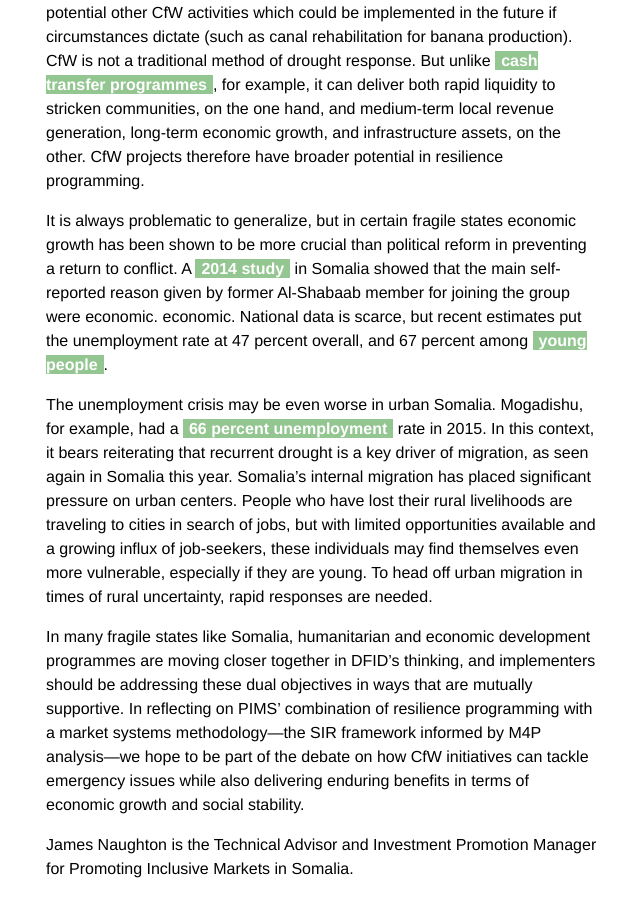
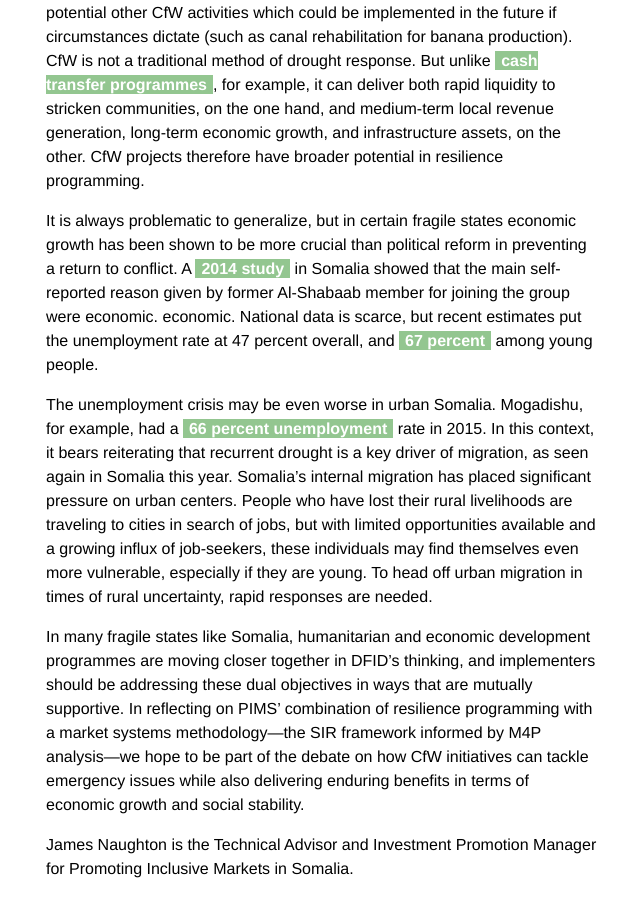
Before and after one commit to BryanSchuetz/CS-, a Jekyll site: the page built from _posts/2018-09-13-market-driven-cash-for-work-programs-show-promise-in-somalia-and-beyond.markdown, in a window 1280 px wide and 900 px high, scrolled down 3987 px. Shown: the whole window, without its empty margins (534-1174 px from the left). Built offline with Jekyll 4.4.1, drawn with Linux system fonts in a browser that asks for light colours.

```diff
--- a/_posts/2018-09-13-market-driven-cash-for-work-programs-show-promise-in-somalia-and-beyond.markdown
+++ b/_posts/2018-09-13-market-driven-cash-for-work-programs-show-promise-in-somalia-and-beyond.markdown
@@ -50,7 +50,7 @@ The injection of liquidity provided through the initial canal projects came at a
 
 From the initial value chain growth strategies, PIMS had identified several potential other CfW activities which could be implemented in the future if circumstances dictate (such as canal rehabilitation for banana production). CfW is not a traditional method of drought response. But unlike [cash transfer programmes](https://www.dai.com/our-work/projects/kenya-hunger-safety-net-programme-phase-2-hsnp2), for example, it can deliver both rapid liquidity to stricken communities, on the one hand, and medium-term local revenue generation, long-term economic growth, and infrastructure assets, on the other. CfW projects therefore have broader potential in resilience programming.
 
-It is always problematic to generalize, but in certain fragile states economic growth has been shown to be more crucial than political reform in preventing a return to conflict. A [2014 study](https://issafrica.s3.amazonaws.com/site/uploads/Paper266.pdf) in Somalia showed that the main self-reported reason given by former Al-Shabaab member for joining the group were economic. economic. National data is scarce, but recent estimates put the unemployment rate at 47 percent overall, and 67 percent among [young people](http://www.oecd.org/dev/africa/).
+It is always problematic to generalize, but in certain fragile states economic growth has been shown to be more crucial than political reform in preventing a return to conflict. A [2014 study](https://issafrica.s3.amazonaws.com/site/uploads/Paper266.pdf) in Somalia showed that the main self-reported reason given by former Al-Shabaab member for joining the group were economic. economic. National data is scarce, but recent estimates put the unemployment rate at 47 percent overall, and [67 percent](http://www.oecd.org/dev/africa/) among young people.
 
 The unemployment crisis may be even worse in urban Somalia. Mogadishu, for example, had a [66 percent unemployment](http://fragilecities.igarape.org.br/) rate in 2015. In this context, it bears reiterating that recurrent drought is a key driver of migration, as seen again in Somalia this year. Somalia’s internal migration has placed significant pressure on urban centers. People who have lost their rural livelihoods are traveling to cities in search of jobs, but with limited opportunities available and a growing influx of job-seekers, these individuals may find themselves even more vulnerable, especially if they are young. To head off urban migration in times of rural uncertainty, rapid responses are needed.
 
```
